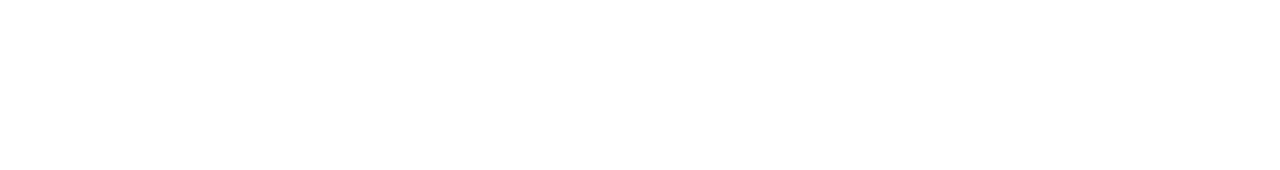
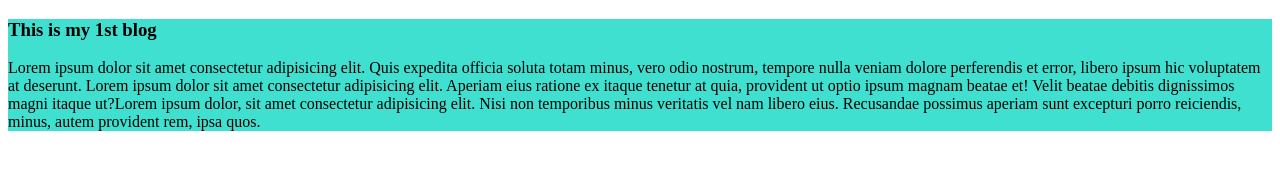
Before and after one commit to AtharSabbir/my-simple-website, a plain HTML site: page index.html in a window 1280 px wide. Drawn offline with Linux system fonts and the light colour scheme.

Commit message:
added the 1st blog

```diff
--- a/index.html
+++ b/index.html
@@ -4,8 +4,13 @@
     <meta charset="UTF-8">
     <meta name="viewport" content="width=device-width, initial-scale=1.0">
     <title>My Simple Website</title>
+    <link rel="stylesheet" href="styles/blog.css">
 </head>
 <body>
+    <div>
+        <h3>This is my 1st blog</h3>
+    <p>Lorem ipsum dolor sit amet consectetur adipisicing elit. Quis expedita officia soluta totam minus, vero odio nostrum, tempore nulla veniam dolore perferendis et error, libero ipsum hic voluptatem at deserunt. Lorem ipsum dolor sit amet consectetur adipisicing elit. Aperiam eius ratione ex itaque tenetur at quia, provident ut optio ipsum magnam beatae et! Velit beatae debitis dignissimos magni itaque ut?Lorem ipsum dolor, sit amet consectetur adipisicing elit. Nisi non temporibus minus veritatis vel nam libero eius. Recusandae possimus aperiam sunt excepturi porro reiciendis, minus, autem provident rem, ipsa quos.</p>
+    </div>
 
 </body>
 </html>
--- /dev/null
+++ b/styles/blog.css
@@ -0,0 +1,3 @@
+div{
+    background-color: turquoise;
+}
```
